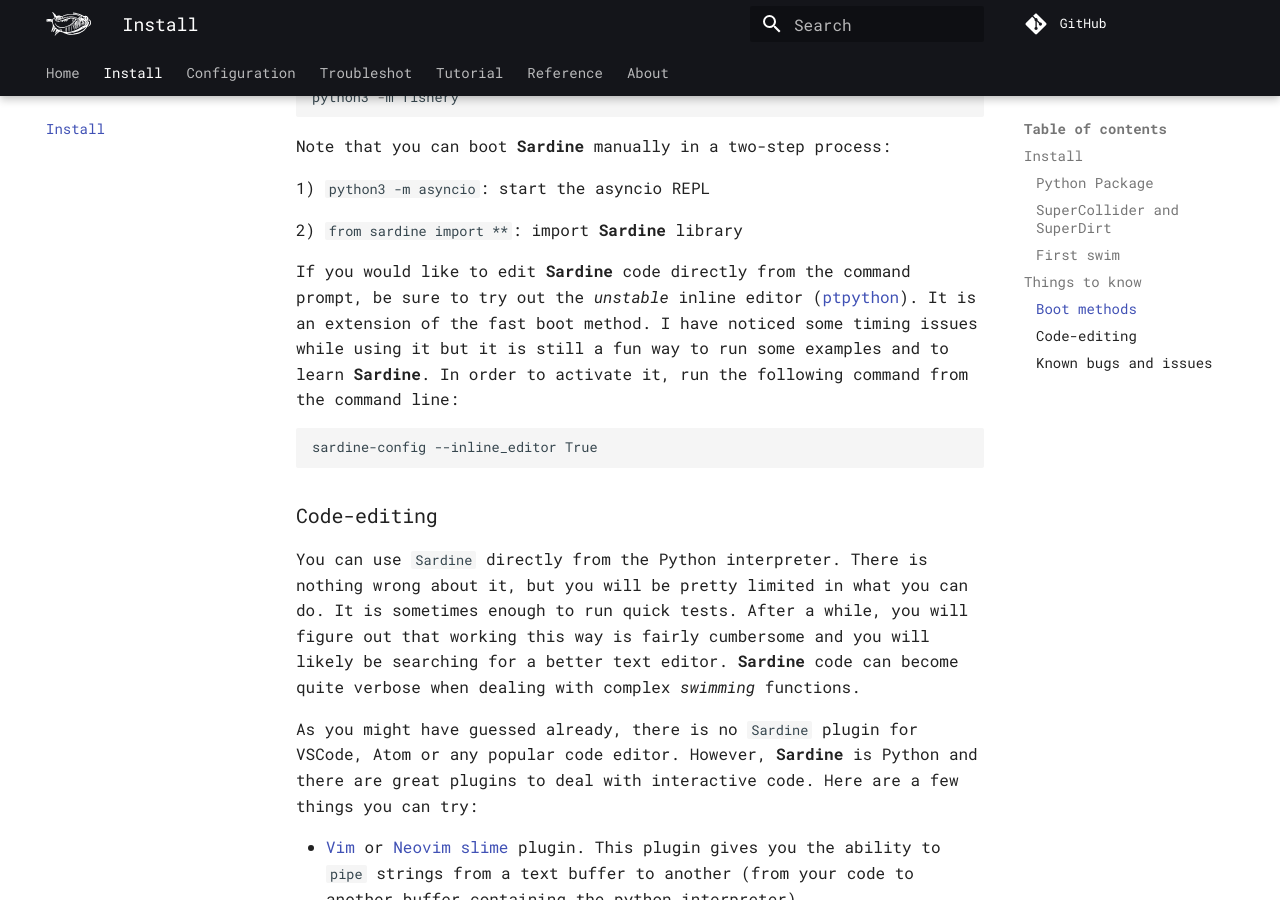
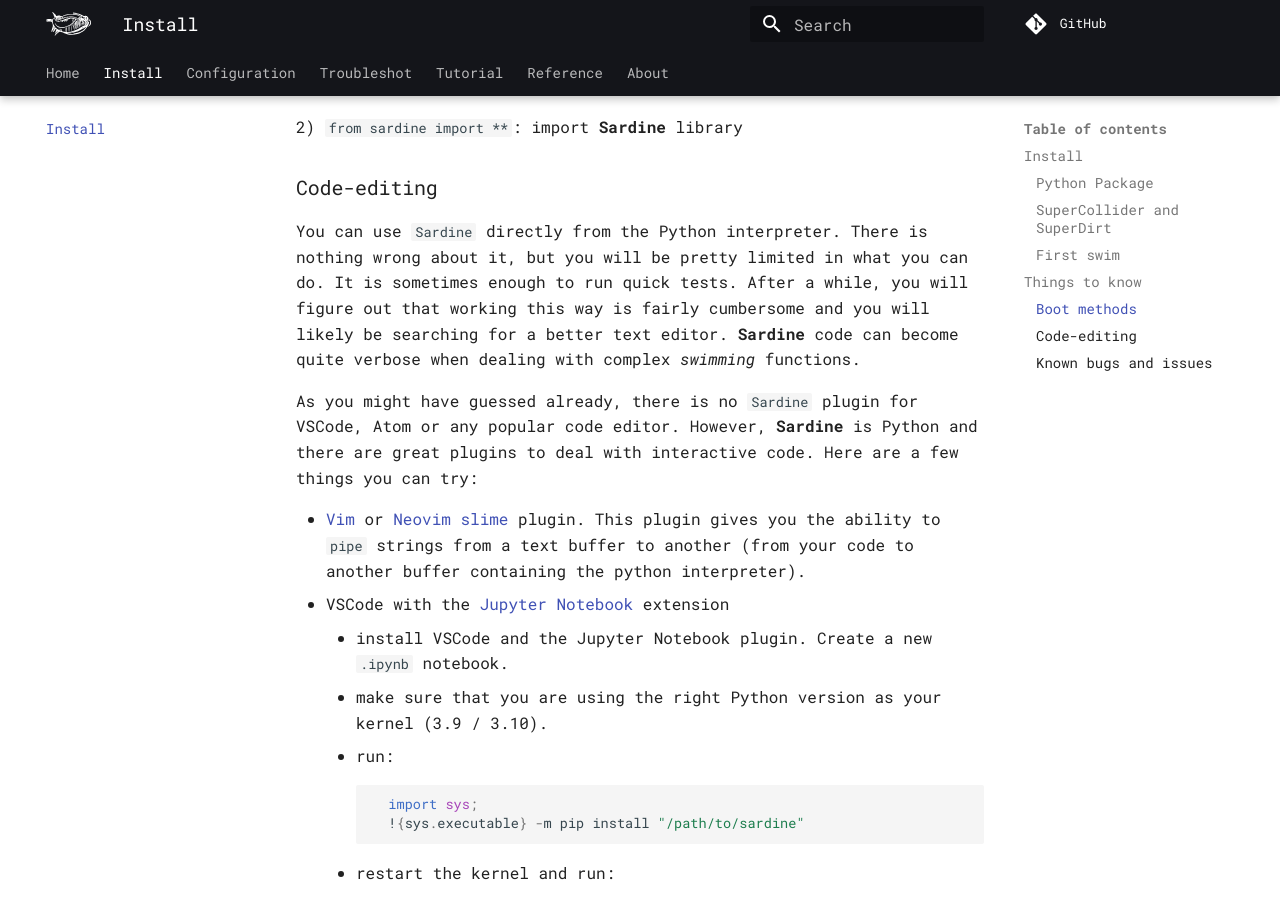
Before and after one commit to Bubobubobubobubo/sardine, an MkDocs documentation site: the page built from docs/installation.md, in a window 1280 px wide and 900 px high, scrolled down 5197 px. Built offline with MkDocs 1.6.1 and Material for MkDocs 9.7.7, drawn with Linux system fonts in a browser that asks for light colours; comment, search, counter and statistics services are not loaded; some of the changed text lies outside the part shown.

Commit message:
Removing references to inline_editor from docs

````diff
--- a/docs/installation.md
+++ b/docs/installation.md
@@ -67,7 +67,7 @@
 !!! important
     **NOTE** : *All these editors have been tested!*
 
-Check out the configuration page to learn more about configuring a specific editor for **Sardine**. If you just want to test **Sardine** without installing a code editor, you can always use the *inline editor* that is automatically shipped with **Sardine**. I do not recommend it. Some issues have been reported with rhythms becoming incorrect or playback running late.
+Check out the configuration page to learn more about configuring a specific editor for **Sardine**.
 
 ### SuperCollider and SuperDirt
 
@@ -168,12 +168,6 @@
 2) `from sardine import **`: import **Sardine** library
 
 
-If you would like to edit **Sardine** code directly from the command prompt, be sure to try out the *unstable* inline editor ([ptpython](https://github.com/prompt-toolkit/ptpython)). It is an extension of the fast boot method. I have noticed some timing issues while using it but it is still a fun way to run some examples and to learn **Sardine**. In order to activate it, run the following command from the command line:
-
-```bash
-sardine-config --inline_editor True
-```
-
 ### Code-editing
 
 You can use `Sardine` directly from the Python interpreter. There is nothing wrong about it, but you will be pretty limited in what you can do. It is sometimes enough to run quick tests. After a while, you will figure out that working this way is fairly cumbersome and you will likely be searching for a better text editor. **Sardine** code can become quite verbose when dealing with complex *swimming* functions.
````
